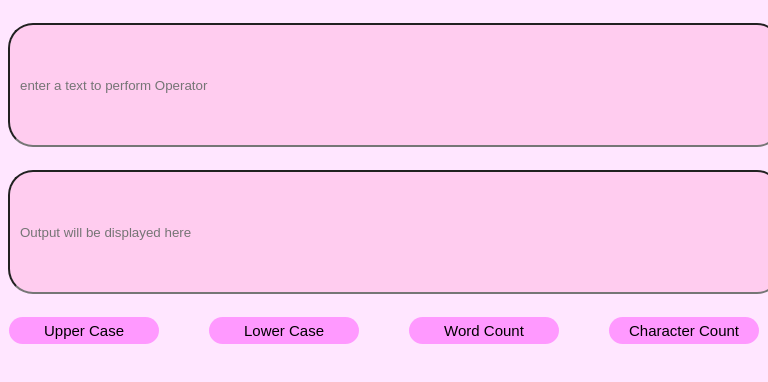
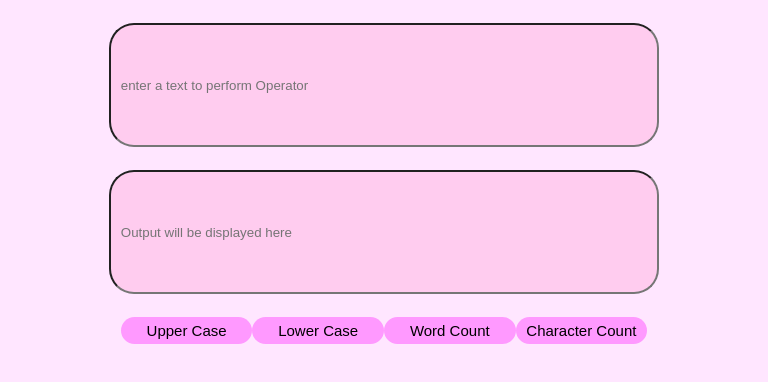
Before and after one commit to DipaliDhonnar/text-operation, a plain HTML site: page index.html in a window 768 px wide. Drawn offline with Linux system fonts and the light colour scheme.

Commit message:
width for media change

```diff
--- a/index.html
+++ b/index.html
@@ -31,7 +31,7 @@
      .btn_Container{
         width: 70%;
         display: flex;
-        margin: 23px auto;
+        margin: 20px auto;
         justify-content: space-between;
 
      }
@@ -43,6 +43,7 @@
         cursor: pointer;
         background-color: #ff99ff;
         border-radius:20px;
+
      }
      .button:hover{
         transition: 2s;
@@ -76,29 +77,29 @@
   }
  }
   /*Tablet*/
-@media screen and (min-width: 501px) and (max-width: 770px)
+@media screen and (min-width: 770px) and (max-width:501px)
 {
 #input{
-      width: 750px;
+      width: 700px;
    }
    #output{
-       width: 750px;
+       width: 700px;
    }
    .text{
-      width: 750px;
+      width: 700px;
 
    }
    .btn_Container{
-     width:750px;
+     width:700px;
      flex-wrap: wrap;
      justify-content: space-between;
      margin: 20px auto;
 
   }
   .button{
-     width: 150px;
+     width: 130px;
      flex-wrap: wrap;
-     font-size: 15px;
+     font-size: 10px;
   }
 }
      </style>
```
